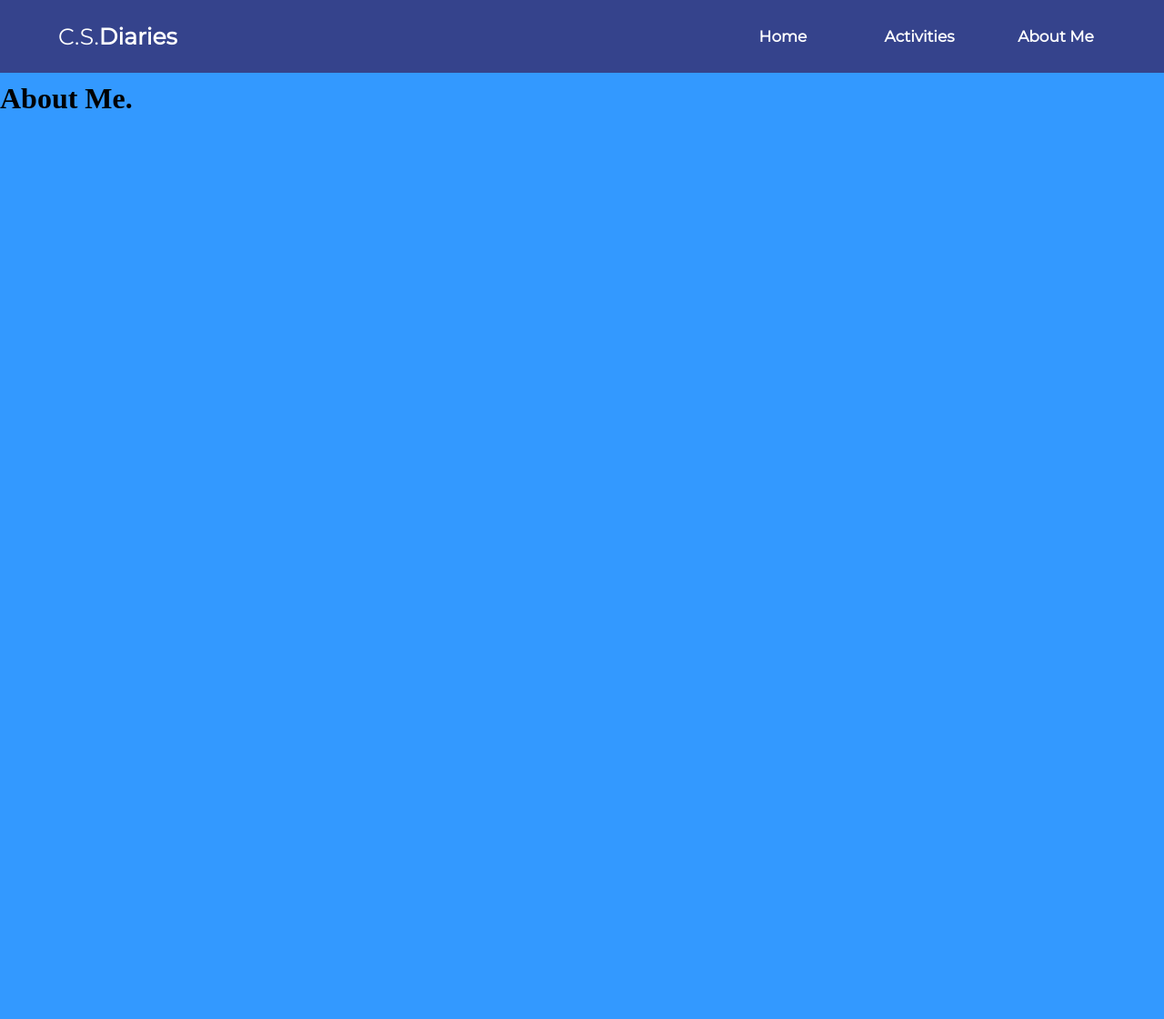
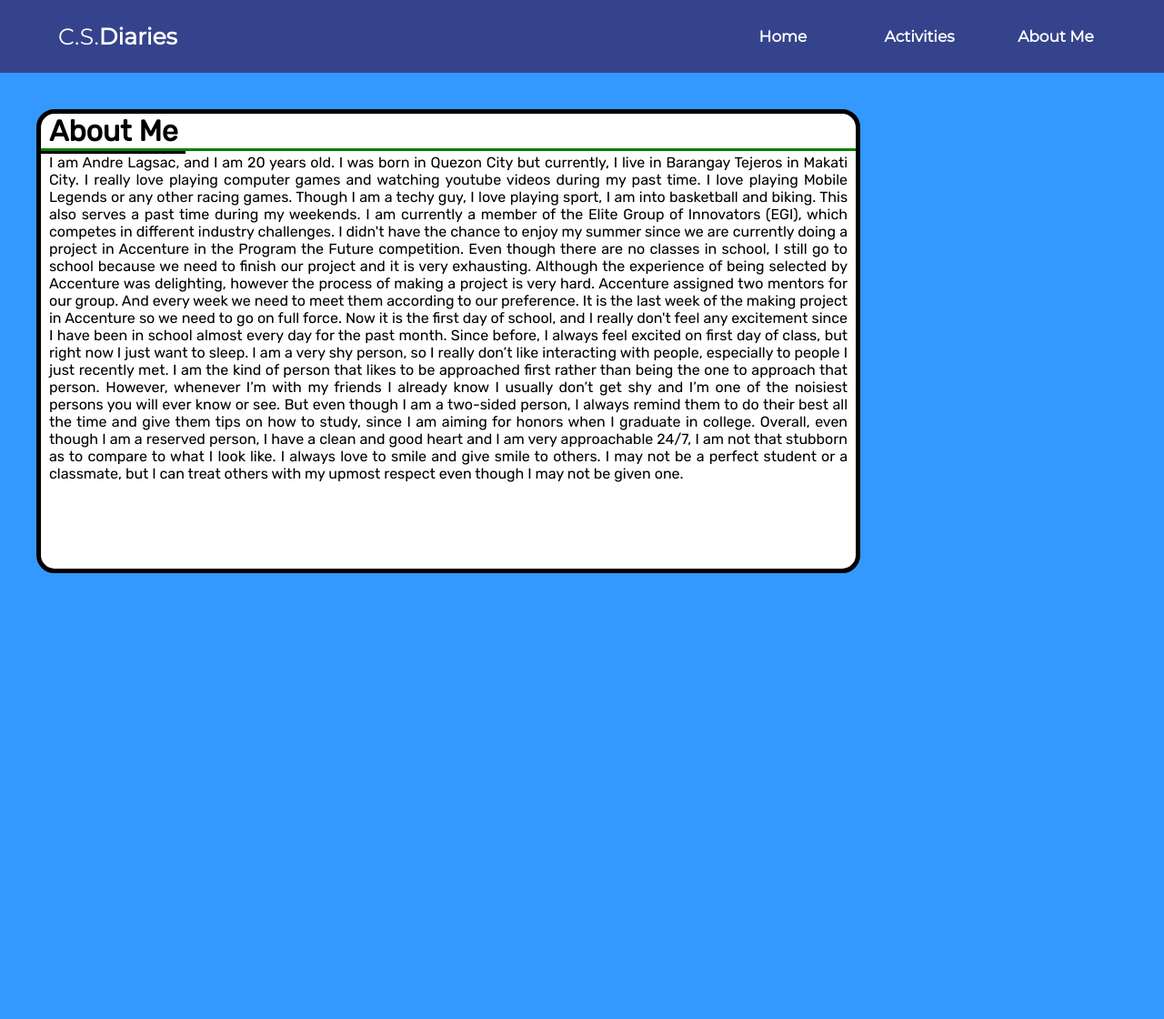
Before and after one commit to amlagsac/lab1, a PHP site: page /about_me.html in a window 1280 px wide. Shown: the whole page at 91% size. Before the commit the page ends 119 px from the top, so only its background shows below. Run offline with PHP 8.4, Linux system fonts and the light colour scheme.

Commit message:
Link and About Me

```diff
--- a/about_me.html
+++ b/about_me.html
@@ -6,13 +6,14 @@
         </title>
         <link href="https://fonts.googleapis.com/css?family=Hind&display=swap" rel="stylesheet">
         <link href="https://fonts.googleapis.com/css?family=Montserrat&display=swap" rel="stylesheet">
+        <link href="https://fonts.googleapis.com/css?family=Rubik&display=swap" rel="stylesheet">
         <link rel="stylesheet" type="text/css" href="css/styles_about_me.css">
     </head>
     <body>
         <div class = "header">
             <div class = "inner_header">
                 <div class = "web_title">
-                    <h1>C.S.<span>Diaries</span></h1>
+                    <a href = "index.html"><h1>C.S.<span>Diaries</span></h1></a>
                 </div>
                 <ul class = "navigation">
                     <a href = "index.html"><li>Home</li></a>
@@ -36,7 +37,17 @@
         </div>
         <div class = "body_text">
             <div class = "about_me_text">
-                <h1>About Me.</h1>
+                <div class = box_text>
+                    <h1>About Me</h1>
+                    <hr size="3" height="17.5%" color="green">
+                    <hr size="3" width="17.5%" color="black">
+                    <p>
+                    I am Andre Lagsac, and I am 20 years old. I was born in Quezon City but currently, I live in Barangay Tejeros in Makati City. I really love playing computer games and watching youtube videos during my past time. I love playing Mobile Legends or any other racing games. Though I am a techy guy, I love playing sport, I am into basketball and biking. This also serves a past time during my weekends. I am currently a member of the Elite Group of Innovators (EGI), which competes in different industry challenges.
+                    I didn't have the chance to enjoy my summer since we are currently doing a project in Accenture in the Program the Future competition. Even though there are no classes in school, I still go to school because we need to finish our project and it is very exhausting. Although the experience of being selected by Accenture was delighting, however the process of making a project is very hard. Accenture assigned two mentors for our group. And every week we need to meet them according to our preference. It is the last week of the making project in Accenture so we need to go on full force.
+                    Now it is the first day of school, and I really don't feel any excitement since I have been in school almost every day for the past month. Since before, I always feel excited on first day of class, but right now I just want to sleep. I am a very shy person, so I really don’t like interacting with people, especially to people I just recently met. I am the kind of person that likes to be approached first rather than being the one to approach that person. However, whenever I’m with my friends I already know I usually don’t get shy and I’m one of the noisiest persons you will ever know or see. But even though I am a two-sided person, I always remind them to do their best all the time and give them tips on how to study, since I am aiming for honors when I graduate in college.
+                    Overall, even though I am a reserved person, I have a clean and good heart and I am very approachable 24/7, I am not that stubborn as to compare to what I look like. I always love to smile and give smile to others. I may not be a perfect student or a classmate, but I can treat others with my upmost respect even though I may not be given one.
+                    </p>
+                </div>
             </div>
         </div>
     </body>
--- a/css/styles_about_me.css
+++ b/css/styles_about_me.css
@@ -16,12 +16,12 @@
     display: block;
     margin: 0 auto;
 }
-.web_title{
+.web_title a{
     height: 80px;
     display: table;
     float: left;
 }
-.web_title h1{
+.web_title a h1{
     color:white;
     height: 100%;
     display: table-cell;
@@ -30,7 +30,7 @@
     font-size: 25px;
     font-weight: 300;
 }
-.web_title h1 span{
+.web_title a h1 span{
     font-weight: 900;
 }
 .navigation a:last-child{
@@ -82,8 +82,29 @@
 }
 .box{
     width: 100%;
-    height: 3s0px;
+    height: 30px;
     display: block;
     background-color: #3399ff;
     padding-bottom: 10px;
 }
+.box_text{
+    border-radius: 20px;
+    margin-left: 40px;
+    border: 5px solid black;
+    width: 70%;
+    height: 500px;
+    display: block;
+    background-color: white;
+}
+.box_text h1{
+    text-align: left;
+    padding-left: 1%;
+    font-family: 'Rubik', sans-serif;
+    font-weight: bolder;
+}
+.body_text p{
+    text-align: justify;
+    padding-left: 1%;
+    padding-right: 1%;
+    font-family: 'Rubik', sans-serif;
+}
--- a/index.html
+++ b/index.html
@@ -12,7 +12,7 @@
         <div class = "header">
             <div class = "inner_header">
                 <div class = "web_title">
-                    <h1>C.S.<span>Diaries</span></h1>
+                    <a href = "index.html"><h1>C.S.<span>Diaries</span></h1></a>
                 </div>
                 <ul class = "navigation">
                     <a href="index.html"><li>Home</li></a>
```
Also changed, not shown: css/styles.css (+5 -5 lines).
